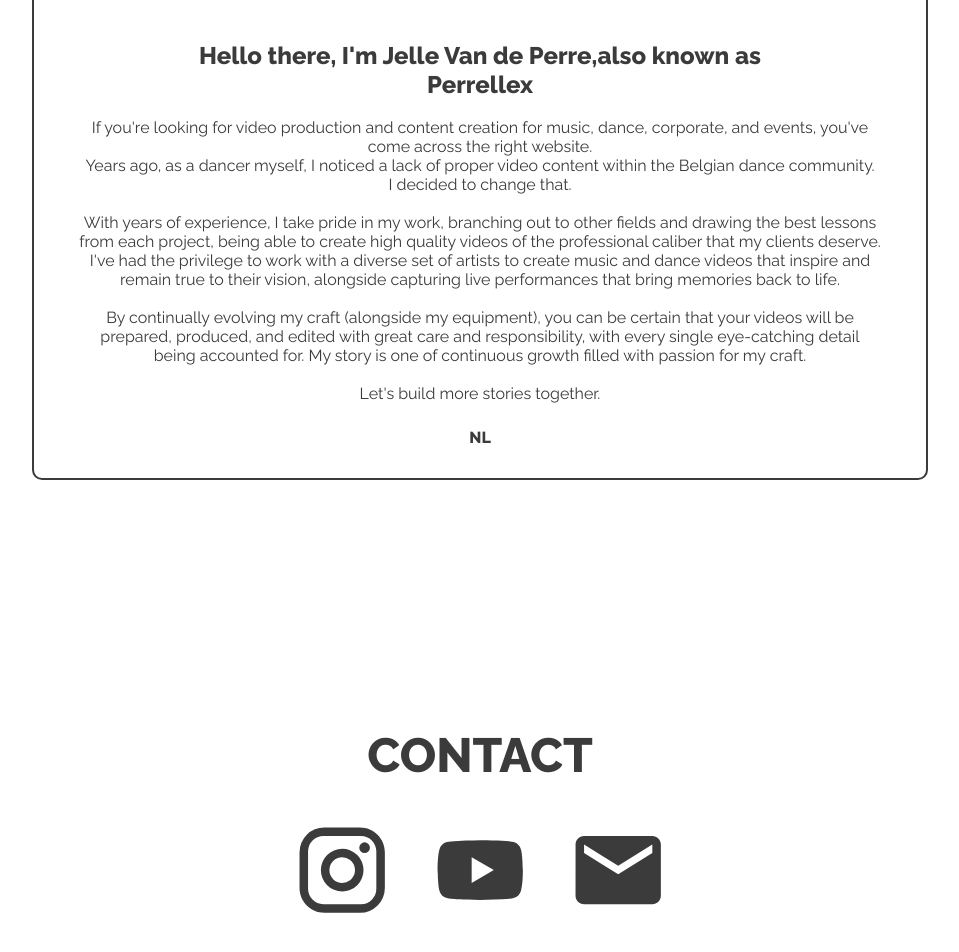
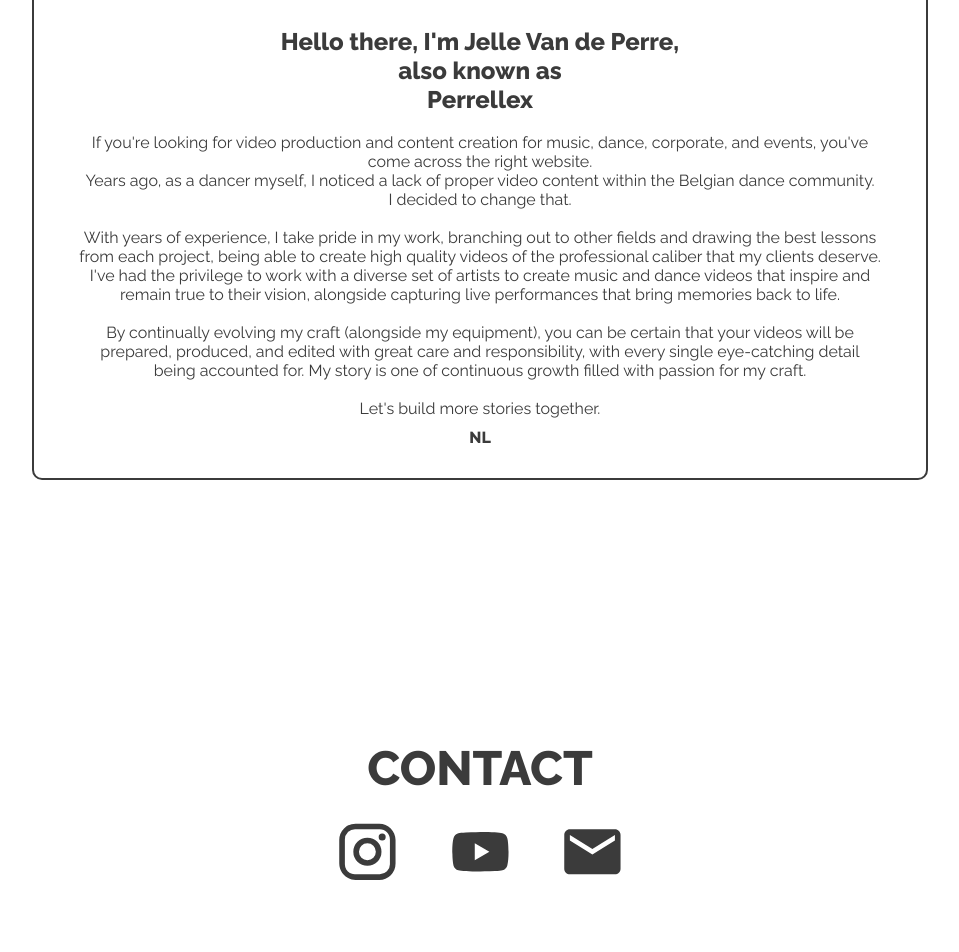
Before and after one commit to Guy-Roh/0003-perrellex, a React (Vite) app: page / in a window 1280 px wide. Shown: the part 4410-5362 px from the top of the page, without its empty margins (160-1119 px from the left). Built offline with nearby package versions, Linux system fonts and the light colour scheme.

Commit message:
icon adjustment, about text correction

```diff
--- a/src/App.scss
+++ b/src/App.scss
@@ -275,10 +275,11 @@ section#CONTACT{
         justify-content: center;
         text-align: center;
         font-size: 1.2rem;
+        align-items: center;
     }
     svg{
-        width: 40%;
-        height: 100%;
+        width: 30%;
+        height: 60%;
         margin: 7%;
         cursor: pointer;
     }
--- a/src/components/AboutSection.tsx
+++ b/src/components/AboutSection.tsx
@@ -12,9 +12,9 @@ const AboutSection = () => {
         }
     };
     const aboutText = [
-        "<h2>Hello there, I'm Jelle Van de Perre,also known as<br> Perrellex</h2><br>If you're looking for video production and content creation for music, dance, corporate, and events, you've come across the right website.<br>Years ago, as a dancer myself, I noticed a lack of proper video content within the Belgian dance community.<br>I decided to change that.<br><br> With years of experience, I take pride in my work, branching out to other fields and drawing the best lessons from each project, being able to create high quality videos of the professional caliber that my clients deserve. I've had the privilege to work with a diverse set of artists to create music and dance videos that inspire and remain true to their vision, alongside capturing live performances that bring memories back to life.<br><br>By continually evolving my craft (alongside my equipment), you can be certain that your videos will be prepared, produced, and edited with great care and responsibility, with every single eye-catching detail being accounted for. My story is one of continuous growth filled with passion for my craft.<br><br>Let's build more stories together.",
+        "<h2>Hello there, I'm Jelle Van de Perre,<br> also known as<br> Perrellex</h2><br>If you're looking for video production and content creation for music, dance, corporate, and events, you've come across the right website.<br>Years ago, as a dancer myself, I noticed a lack of proper video content within the Belgian dance community.<br>I decided to change that.<br><br> With years of experience, I take pride in my work, branching out to other fields and drawing the best lessons from each project, being able to create high quality videos of the professional caliber that my clients deserve. I've had the privilege to work with a diverse set of artists to create music and dance videos that inspire and remain true to their vision, alongside capturing live performances that bring memories back to life.<br><br>By continually evolving my craft (alongside my equipment), you can be certain that your videos will be prepared, produced, and edited with great care and responsibility, with every single eye-catching detail being accounted for. My story is one of continuous growth filled with passion for my craft.<br><br>Let's build more stories together.",
 
-        "<h2>Hallo daar, ik ben Jelle Van de Perre, ook bekend als<br>Perrellex</h2><br> Als je op zoek bent naar videoproductie en contentcreatie voor muziek, dans, bedrijf en evenementen, ben je op de juiste website beland.<br> Jaren geleden, als danser zelf, merkte ik een gebrek aan goede videomateriaal binnen de Belgische dansgemeenschap.<br> Ik besloot dat te veranderen.<br><br> Met jarenlange ervaring ben ik trots op mijn werk, en ik ben ik ondertussen uitgebreid naar andere vakgebieden en trek de beste lessen uit elk project, zodat ik hoogwaardige video's van professionele kwaliteit kan maken die mijn klanten verdienen. Ik heb het voorrecht gehad om met een diverse groep artiesten samen te werken om muziek- en dansvideo's te creëren die inspireren en trouw blijven aan hun visie, en om live optredens vast te leggen die herinneringen weer tot leven brengen.<br><br> Door mijn vak voortdurend te blijven ontwikkelen (samen met mijn uitrusting), kun je er zeker van zijn dat je video's met grote zorg en verantwoordelijkheid worden voorbereid, geproduceerd en bewerkt, waarbij elk opvallend detail in aanmerking wordt genomen. Mijn verhaal is er een van voortdurende groei, gevuld met passie voor mijn vak.<br><br> Laten we samen meer verhalen opbouwen.",
+        "<h2>Hallo daar, ik ben Jelle Van de Perre,<br> ook bekend als<br>Perrellex</h2><br> Als je op zoek bent naar videoproductie en contentcreatie voor muziek, dans, bedrijf en evenementen, ben je op de juiste website beland.<br> Jaren geleden, als danser zelf, merkte ik een gebrek aan goede videomateriaal binnen de Belgische dansgemeenschap.<br> Ik besloot dat te veranderen.<br><br> Met jarenlange ervaring ben ik trots op mijn werk, en ik ben ik ondertussen uitgebreid naar andere vakgebieden en trek de beste lessen uit elk project, zodat ik hoogwaardige video's van professionele kwaliteit kan maken die mijn klanten verdienen. Ik heb het voorrecht gehad om met een diverse groep artiesten samen te werken om muziek- en dansvideo's te creëren die inspireren en trouw blijven aan hun visie, en om live optredens vast te leggen die herinneringen weer tot leven brengen.<br><br> Door mijn vak voortdurend te blijven ontwikkelen (samen met mijn uitrusting), kun je er zeker van zijn dat je video's met grote zorg en verantwoordelijkheid worden voorbereid, geproduceerd en bewerkt, waarbij elk opvallend detail in aanmerking wordt genomen. Mijn verhaal is er een van voortdurende groei, gevuld met passie voor mijn vak.<br><br> Laten we samen meer verhalen opbouwen.",
     ];
 
     const aboutTextMobile =[
```
